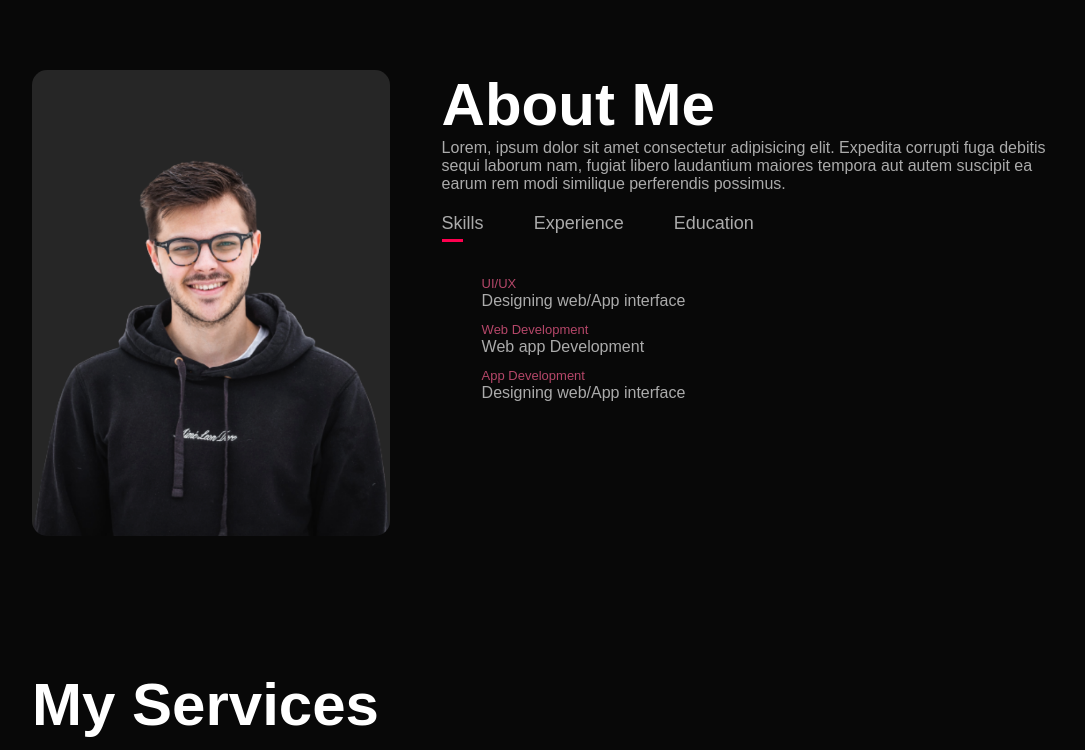
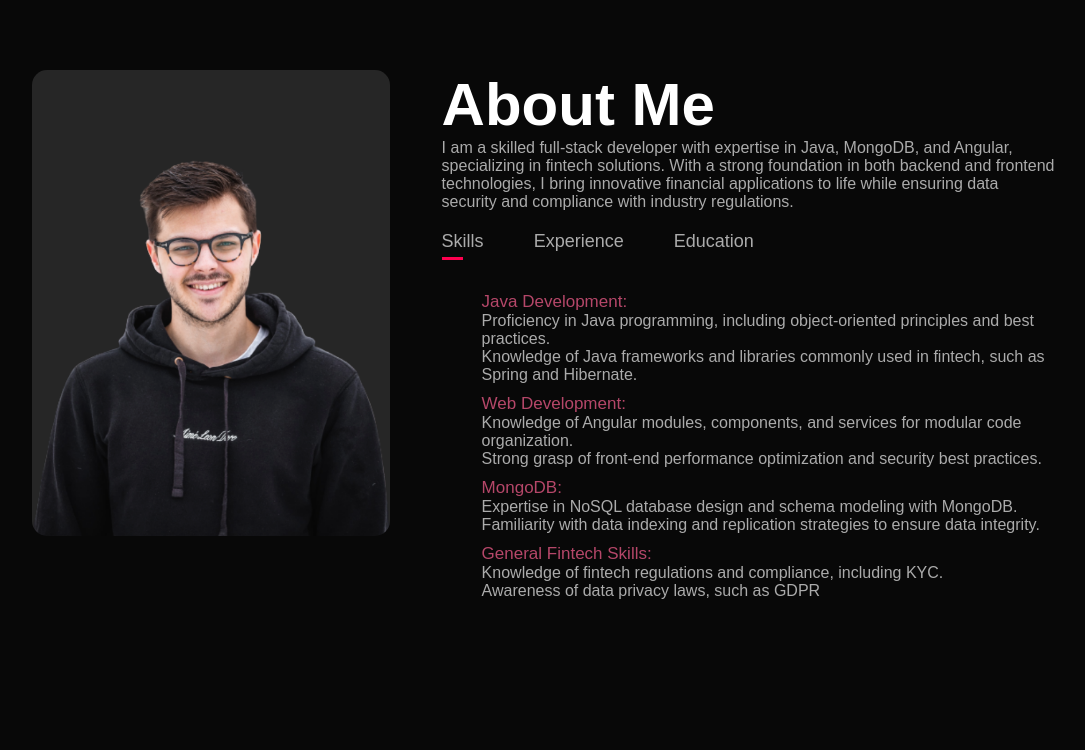
Before and after one commit to Rsharma0374/RahulPortfolio, a plain HTML site: page index.html in a window 1280 px wide. Shown: the part 820-1570 px from the top of the page, without its empty margins (96-1181 px from the left). Drawn offline with Linux system fonts and the light colour scheme.

Commit message:
Added about Me section

```diff
--- a/index.html
+++ b/index.html
@@ -44,9 +44,11 @@
                 </div>
                 <div class="about-col-2">
                     <h1 class="sub-title">About Me</h1>
-                    <p>Lorem, ipsum dolor sit amet consectetur adipisicing elit. Expedita corrupti fuga debitis sequi
-                        laborum nam, fugiat libero laudantium maiores tempora aut autem suscipit ea earum rem modi
-                        similique perferendis possimus.</p>
+                    <p>I am a skilled full-stack developer with expertise in Java, MongoDB, and Angular, specializing in
+                        fintech solutions.
+                        With a strong foundation in both backend and frontend technologies, I bring innovative financial
+                        applications to life
+                        while ensuring data security and compliance with industry regulations.</p>
 
                     <div class="tab-titles">
                         <p class="tab-links active-link" onclick="opentab('skills')">Skills</p>
@@ -55,21 +57,42 @@
                     </div>
                     <div class="tab-contents active-tab" id="skills">
                         <ul>
-                            <li><span>UI/UX</span><br>Designing web/App interface</li>
-                            <li><span>Web Development</span><br>Web app Development</li>
-                            <li><span>App Development</span><br>Designing web/App interface</li>
+                            <li><span>Java Development:</span><br>Proficiency in Java programming, including
+                                object-oriented principles and best practices.
+                                <br>Knowledge of Java frameworks and libraries commonly used in fintech, such as Spring
+                                and Hibernate.
+                            </li>
+                            <li><span>Web Development:</span><br>Knowledge of Angular modules, components, and services
+                                for modular code organization.
+                                <br>Strong grasp of front-end performance optimization and security best practices.
+                            </li>
+                            <li><span>MongoDB:</span><br>Expertise in NoSQL database design and schema modeling with
+                                MongoDB.
+                                <br>Familiarity with data indexing and replication strategies to ensure data integrity.
+                            </li>
+                            <li><span>General Fintech Skills:</span><br>Knowledge of fintech regulations and compliance,
+                                including KYC.
+                                <br>Awareness of data privacy laws, such as GDPR
+                            </li>
                         </ul>
                     </div>
                     <div class="tab-contents" id="experience">
                         <ul>
-                            <li><span>2022 - Current</span><br>Full-stack developer at Lentra AI</li>
+                            <li><span>2022 - Current</span><br>Full-stack developer at Lentra AI. <br>
+                                <br>Worked with software development and testing team
+                                members to design and develop robust solutions to meet
+                                client requirements for functionality, scalability, and
+                                performance. <br>
+                                <br>Delivered unit-tested systems within customer-prescribed timeframes. <br>
+                                <br>Updated old code bases to modern development standards, improving functionality.
+                            </li>
                         </ul>
                     </div>
                     <div class="tab-contents" id="education">
                         <ul>
-                            <li><span>2016-2020</span><br>Lakshmi Narain Collecge of Technology Excellence, Bhopal</li>
-                            <li><span>2016</span><br>Intermeddiate Education</li>
-                            <li><span>2013</span><br>Schooling</li>
+                            <li><span>2016-2020</span><br>Pursued graduation from Lakshmi Narain College of Technology Excellence, Bhopal.</li>
+                            <li><span>2016</span><br>Completed intermediate education in the year 2015.</li>
+                            <li><span>2013</span><br>Completed schooling in the year 2013.</li>
                         </ul>
                     </div>
                 </div>
@@ -163,8 +186,10 @@
                     <p> <i class="fa-solid fa-envelope"></i>rsharma0374@gmail.com</p>
                     <p> <i class="fa-solid fa-phone"></i> 9085289995</p>
                     <div class="social-icon">
-                        <a href="https://www.facebook.com/rahul0374" target="_blank"><i class="fa-brands fa-facebook"></i></a>
-                        <a href="https://www.instagram.com/_rahul_sharma_14/" target="_blank"><i class="fa-brands fa-square-instagram" target="_blank"></i></a>
+                        <a href="https://www.facebook.com/rahul0374" target="_blank"><i
+                                class="fa-brands fa-facebook"></i></a>
+                        <a href="https://www.instagram.com/_rahul_sharma_14/" target="_blank"><i
+                                class="fa-brands fa-square-instagram" target="_blank"></i></a>
                         <a href="https://www.linkedin.com/in/rahul0374/" target="_blank"><i
                                 class="fa-brands fa-linkedin"></i></a>
                         <a href="https://github.com/Rsharma0374" target="_blank"><i
@@ -172,7 +197,7 @@
                     </div>
                     <a href="images/my-cv.pdf" download class="btn btn-Download-cv">Download CV</a>
                 </div>
-                <div class="contact-right" >
+                <div class="contact-right">
                     <form name="submit-to-google-sheet">
                         <input type="text" name="Name" placeholder="Your Name" required>
                         <input type="email" name="Email" placeholder="Your Email" required>
@@ -206,10 +231,10 @@
     </script>
     <script>
         var sidemeu = document.getElementById("sidemenu");
-        function openmenu(){
+        function openmenu() {
             sidemeu.style.right = "0";
         }
-        function closemenu(){
+        function closemenu() {
             sidemeu.style.right = "-200px";
         }
     </script>
@@ -220,12 +245,12 @@
 
         form.addEventListener('submit', e => {
             e.preventDefault()
-          fetch(scriptURL, { method: 'POST', body: new FormData(form)})
+            fetch(scriptURL, { method: 'POST', body: new FormData(form) })
                 .then(response => {
                     msg.innerHTML = "Message sent successfully"
-                setTimeout(function(){
+                    setTimeout(function () {
                         msg.innerHTML = ""
-                },5000)
+                    }, 5000)
                     form.reset()
                 })
                 .catch(error => console.error('Error!', error.message))
--- a/style.css
+++ b/style.css
@@ -147,7 +147,7 @@ nav ul li a:hover::after {
 
 .tab-contents ul li span {
   color: #b54769;
-  font-size: 13px;
+  font-size: 17px;
 }
 
 .tab-contents {
```
Lines whose indentation alone changed are shown as unchanged.
